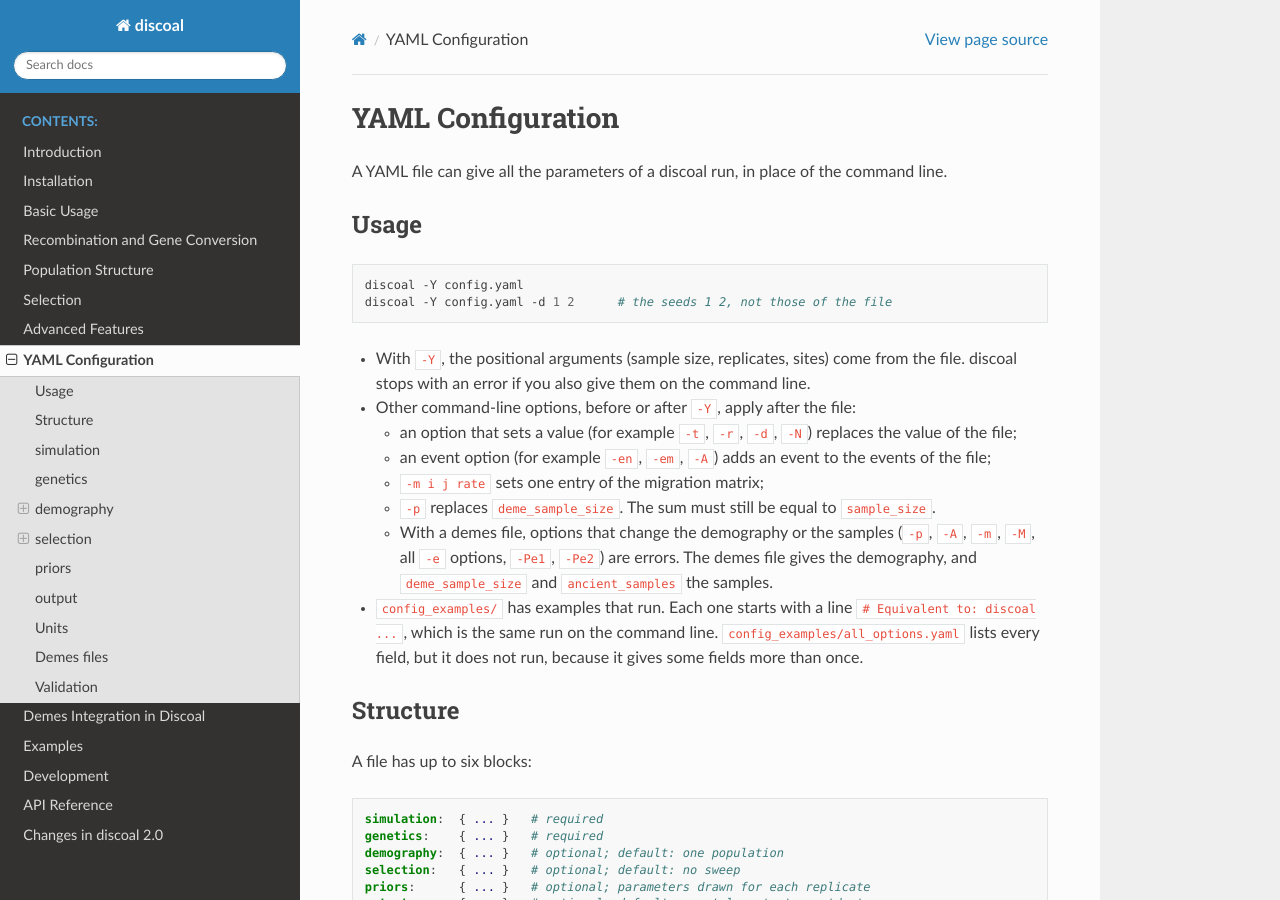
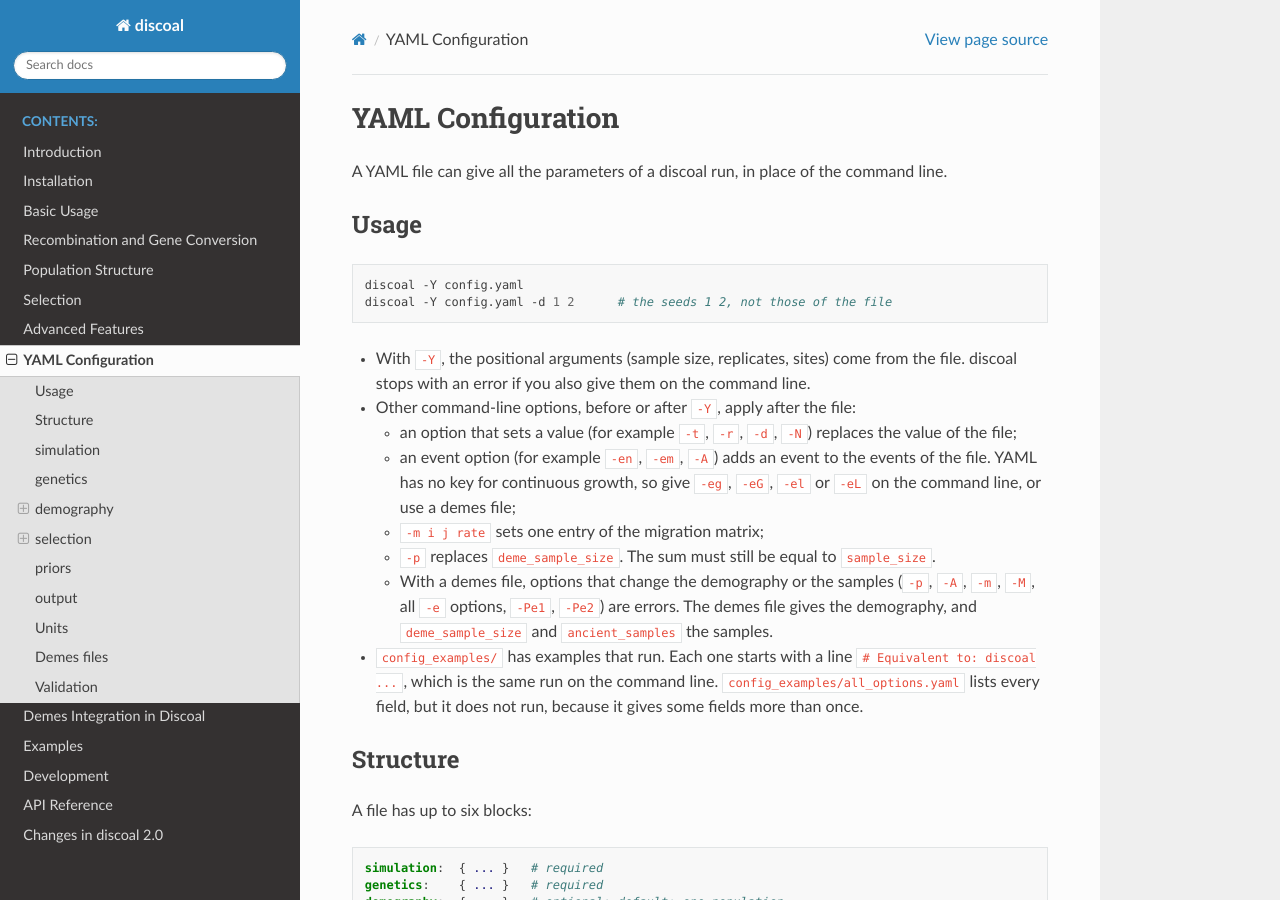
Before and after one commit to kr-colab/discoal, a Sphinx documentation site: the page built from docs/yaml_configuration.md, in a window 1280 px wide and 900 px high. Built offline with Sphinx 7.4.7 and the Read the Docs theme 3.1.0, drawn with Linux system fonts in a browser that asks for light colours.

Commit message:
Docs: YAML has no key for continuous growth; exact source paths

```diff
--- a/docs/advanced_features.rst
+++ b/docs/advanced_features.rst
@@ -161,7 +161,7 @@ Large-scale Simulations
 
 For very large simulations:
 
-1. **Number of sites**: at most 10^8 (``MAXSITES`` in ``discoal.h``)
+1. **Number of sites**: at most 10^8 (``MAXSITES`` in ``src/core/discoal.h``)
 2. **Sample size**: at most 65,535
 
 Performance Tuning
--- a/docs/changes.rst
+++ b/docs/changes.rst
@@ -24,8 +24,10 @@ recombination. Node times are in units of 2N0 generations.
 YAML configuration and demes models
 ^^^^^^^^^^^^^^^^^^^^^^^^^^^^^^^^^^^
 
-``-Y config.yaml`` reads the parameters of a run from a YAML file. Every
-command-line feature has a YAML form. A demes model (the demes
+``-Y config.yaml`` reads the parameters of a run from a YAML file. YAML
+has a key for each model option of the command line, except continuous
+growth (``-eg``, ``-eG``, ``-el``, ``-eL``): give these on the command
+line with ``-Y``, or use a demes model. A demes model (the demes
 specification of the PopSim consortium) goes in
 ``demography.demes_filename``; discoal converts its sizes, times,
 migration rates, pulses and splits. See :doc:`yaml_configuration`,
--- a/docs/development.rst
+++ b/docs/development.rst
@@ -299,7 +299,7 @@ To run the same tests locally before pushing:
 Code Organization
 -----------------
 
-Key source files:
+Key source files, in ``src/core/``:
 
 * ``discoal_multipop.c``: Main program entry and command-line parsing
 * ``discoalFunctions.c``: Core simulation functions
--- a/docs/installation.rst
+++ b/docs/installation.rst
@@ -66,7 +66,7 @@ Compilation Options
 
 discoal supports up to 65,535 samples.
 
-To change the maximum number of sites (default 100 million), edit ``MAXSITES`` in ``discoal.h`` and recompile.
+To change the maximum number of sites (default 100 million), edit ``MAXSITES`` in ``src/core/discoal.h`` and recompile.
 
 Testing the Installation
 ------------------------
--- a/docs/yaml_configuration.md
+++ b/docs/yaml_configuration.md
@@ -18,7 +18,9 @@ discoal -Y config.yaml -d 1 2      # the seeds 1 2, not those of the file
   - an option that sets a value (for example `-t`, `-r`, `-d`, `-N`)
     replaces the value of the file;
   - an event option (for example `-en`, `-em`, `-A`) adds an event to
-    the events of the file;
+    the events of the file. YAML has no key for continuous growth, so
+    give `-eg`, `-eG`, `-el` or `-eL` on the command line, or use a
+    demes file;
   - `-m i j rate` sets one entry of the migration matrix;
   - `-p` replaces `deme_sample_size`. The sum must still be equal to
     `sample_size`.
```
